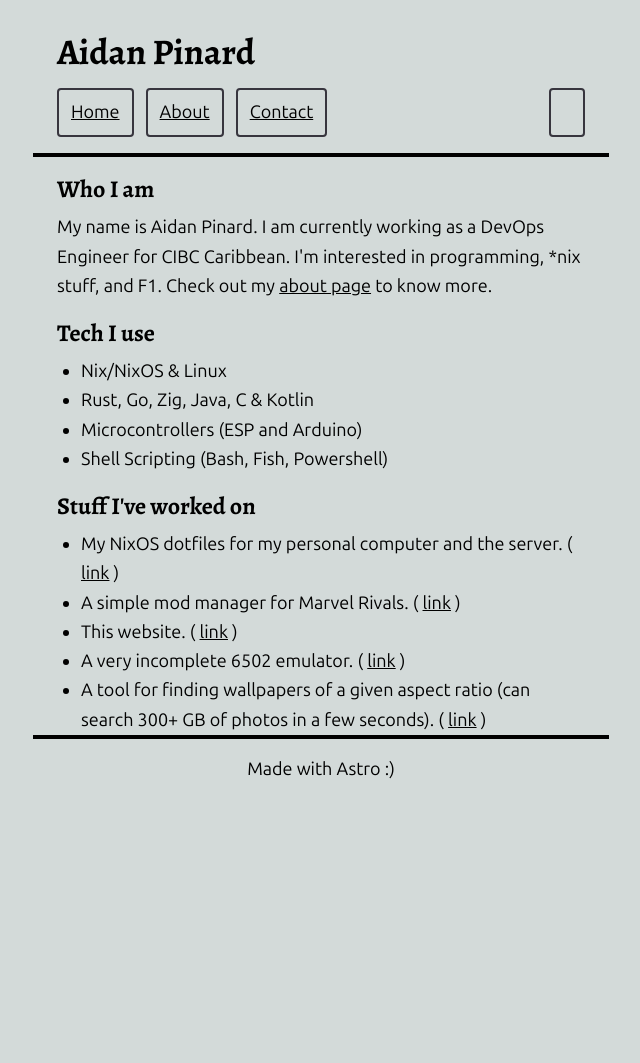
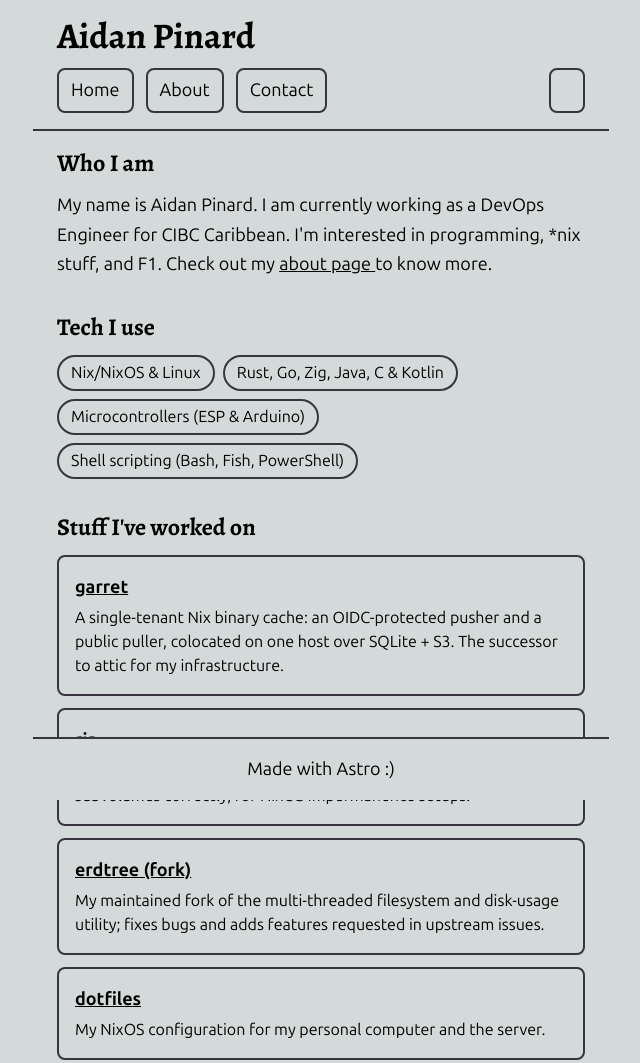
Before and after one commit to jeiang/website, an Astro site: page / in a window 1280 px wide. Shown: the top 1063 px of the page, without its empty margins (319-959 px from the left). Before the commit the page ends 832 px from the top, so only its background shows below. Built offline with nearby package versions, Linux system fonts and the light colour scheme; Astro itself is replaced by a stand-in of ours.

Commit message:
feat: polish site design and update content
- Project list as cards, tech list as chips, contact links as pill grid
- Add garret, rip, and the erdtree fork to projects
- Fix typos on about page
- Fix Footer referencing undefined border colors
- Soften header/footer borders, consistent rounded corners

```diff
--- a/src/components/CustomSection.astro
+++ b/src/components/CustomSection.astro
@@ -2,7 +2,7 @@
 const { title } = Astro.props;
 ---
 
-<section class="pb-4">
-  <h1 class="text-2xl font-header font-bold pb-2">{title}</h1>
+<section class="pb-8">
+  <h1 class="text-2xl font-header font-bold pb-3">{title}</h1>
   <slot />
 </section>
--- a/src/components/Footer.astro
+++ b/src/components/Footer.astro
@@ -2,7 +2,7 @@
 ---
 
 <footer
-  class="border-t-4 border-primary dark:border-secondary sticky z-50 bottom-0 p-4 w-full max-w-xl text-center bg-light dark:bg-dark"
+  class="border-t-2 border-dark dark:border-light sticky z-50 bottom-0 p-4 w-full max-w-xl text-center bg-light dark:bg-dark"
   transition:persist
 >
   Made with Astro :)
--- a/src/components/Header.astro
+++ b/src/components/Header.astro
@@ -3,8 +3,11 @@ import LinkButton from "./LinkButton.astro";
 import ThemeButton from "./ThemeButton.astro";
 ---
 
-<header class="sticky top-0 z-50 px-6 py-4 border-b-4 w-full max-w-xl bg-light dark:bg-dark" transition:persist>
-  <h1 class="text-4xl py-4 font-header font-bold">Aidan Pinard</h1>
+<header
+  class="sticky top-0 z-50 px-6 py-4 border-b-2 w-full max-w-xl bg-light dark:bg-dark border-dark dark:border-light"
+  transition:persist
+>
+  <h1 class="text-4xl pb-3 font-header font-bold">Aidan Pinard</h1>
   <div class="flex flex-row">
     <nav class="flex flex-grow flex-row space-x-3">
       <LinkButton href="/">Home</LinkButton>
--- a/src/components/InlineLink.astro
+++ b/src/components/InlineLink.astro
@@ -5,5 +5,7 @@ const { classes, href, target } = Astro.props;
 <a
   class:list={[classes, "underline hover:text-link visited:text-visited-link"]}
   target={target}
-  href={href}><slot /></a
+  href={href}
 >
+  <slot />
+</a>
--- a/src/components/LinkButton.astro
+++ b/src/components/LinkButton.astro
@@ -5,7 +5,7 @@ const { classes, href, target } = Astro.props;
 <a
   class:list={[
     classes,
-    "underline py-2 px-3 border-2 rounded border-dark dark:border-light",
+    "py-1.5 px-3 border-2 rounded-lg border-dark dark:border-light transition-colors hover:bg-dark hover:text-light dark:hover:bg-light dark:hover:text-dark",
   ]}
   target={target}
   href={href}
--- a/src/components/ThemeButton.astro
+++ b/src/components/ThemeButton.astro
@@ -5,12 +5,13 @@ import { Icon } from "astro-icon/components";
 <theme-button>
   <button
     id="theme-selector"
-    class="py-2 h-full px-4 border-2 rounded border-dark dark:border-light"
-    role="presentation">
-      <Icon data-icon="system" size={24} class="hidden" name="computer" />
-      <Icon data-icon="dark" size={24} class="hidden" name="moon" />
-      <Icon data-icon="light" size={24} class="hidden" name="sun" />
-    </button>
+    class="py-2 h-full px-4 border-2 rounded-lg border-dark dark:border-light"
+    role="presentation"
+  >
+    <Icon data-icon="system" size={24} class="hidden" name="computer" />
+    <Icon data-icon="dark" size={24} class="hidden" name="moon" />
+    <Icon data-icon="light" size={24} class="hidden" name="sun" />
+  </button>
 </theme-button>
 
 <script>
@@ -23,8 +24,10 @@ import { Icon } from "astro-icon/components";
             ? "dark"
             : "system";
       const currentThemeIcon = this.querySelector(`svg[data-icon="${theme}"]`);
-      const otherIcons = this.querySelectorAll(`button > :not(svg[data-icon="${theme}"])`)
-      otherIcons.forEach(node => node.classList.add("hidden"));
+      const otherIcons = this.querySelectorAll(
+        `button > :not(svg[data-icon="${theme}"])`,
+      );
+      otherIcons.forEach((node) => node.classList.add("hidden"));
       currentThemeIcon?.classList.remove("hidden");
     }
 
--- a/src/layouts/Layout.astro
+++ b/src/layouts/Layout.astro
@@ -18,9 +18,12 @@ const { title, description } = Astro.props;
     <meta name="generator" content={Astro.generator} />
     <title>Aidan Pinard - {title}</title>
     <meta name="description" content={description} />
-    <link rel="preconnect" href="https://fonts.googleapis.com">
-    <link rel="preconnect" href="https://fonts.gstatic.com" crossorigin>
-    <link href="https://fonts.googleapis.com/css2?family=Alegreya:ital,wght@0,400..900;1,400..900&family=Ubuntu+Sans:ital,wght@0,100..800;1,100..800&display=swap" rel="stylesheet">
+    <link rel="preconnect" href="https://fonts.googleapis.com" />
+    <link rel="preconnect" href="https://fonts.gstatic.com" crossorigin />
+    <link
+      href="https://fonts.googleapis.com/css2?family=Alegreya:ital,wght@0,400..900;1,400..900&family=Ubuntu+Sans:ital,wght@0,100..800;1,100..800&display=swap"
+      rel="stylesheet"
+    />
     <script is:inline>
       function setTheme() {
         document.documentElement.classList.toggle(
@@ -34,11 +37,12 @@ const { title, description } = Astro.props;
       // document.addEventListener("astro:after-swap", setTheme);
     </script>
   </head>
-  <body
-    class="flex flex-col leading-relaxed min-h-dvh items-center text-lg font-display bg-light dark:bg-dark dark:text-light"
-  >
+  <body class="flex flex-col leading-relaxed min-h-dvh items-center text-lg font-display bg-light dark:bg-dark dark:text-light">
     <Header transition:persist />
-    <main class="flex-grow w-full max-w-xl py-4 px-6" transition:name="main-content">
+    <main
+      class="flex-grow w-full max-w-xl py-4 px-6"
+      transition:name="main-content"
+    >
       <slot />
     </main>
     <Footer transition:persist />
--- a/src/pages/about.astro
+++ b/src/pages/about.astro
@@ -14,13 +14,13 @@ const interests = [
     name: "Rust",
     link: "https://rust-lang.org",
     content:
-      "Rust is pretty well known by know, but I like to mention it because its what really got me into properly modelling the domain of what I was working on when writing software. I don't write as much as I would like to right now, but I do use it a lot when doing embedded code (e.g. on my ESP32).",
+      "Rust is pretty well known by now, but I like to mention it because it's what really got me into properly modelling the domain of what I was working on when writing software. I don't write as much as I would like to right now, but I do use it a lot when doing embedded code (e.g. on my ESP32).",
   },
   {
     name: "Zig",
     link: "https://ziglang.org",
     content:
-      "One of my favorite languages to write in, because its simple yet flexible. It does have a breaking changes every once in a while (since it hasn't hit 1.0 yet), and the LSP is not that great, but comptime basically gives you coding superpowers.",
+      "One of my favorite languages to write in, because it's simple yet flexible. It does have breaking changes every once in a while (since it hasn't hit 1.0 yet), and the LSP is not that great, but comptime basically gives you coding superpowers.",
   },
   {
     name: "Go",
@@ -35,20 +35,17 @@ const interests = [
   <CustomSection title="About Me">
     <p>
       I am from Trinidad and have a BSc. in Electrical and Computer Engineering
-      at UWI St. Augustine. I currently work as a DevOps Engineer at <InlineLink
-        href="https://cibcfcib.com">CIBC Caribbean</InlineLink
-      > and I occasionally do some personal projects on the side. Since getting into
+      at UWI St. Augustine. I currently work as a DevOps Engineer at{" "}
+      <InlineLink href="https://cibcfcib.com">CIBC Caribbean</InlineLink> and I
+      occasionally do some personal projects on the side. Since getting into
       tech, some of the things I've been interested in are:
     </p>
     <ul class="list-disc pl-6 pb-4 list-outside">
-      {
-        interests.map((item) => (
-          <li>
-            <InlineLink href={item.link}>{item.name}</InlineLink>:{" "}
-            {item.content}
-          </li>
-        ))
-      }
+      {interests.map((item) => (
+        <li>
+          <InlineLink href={item.link}>{item.name}</InlineLink>: {item.content}
+        </li>
+      ))}
     </ul>
     <p>
       Outside of tech, I like watching F1 (my favorite drivers are Alonso and
@@ -60,7 +57,9 @@ const interests = [
   <CustomSection title="About this site">
     <p>This website was made with:</p>
     <ul class="list-disc pl-6 pb-4 list-outside">
-      <li><InlineLink href="https://astro.build/">Astro</InlineLink></li>
+      <li>
+        <InlineLink href="https://astro.build/">Astro</InlineLink>
+      </li>
       <li>
         <InlineLink href="https://tailwindcss.com/">Tailwind CSS</InlineLink>
       </li>
--- a/src/pages/contact.astro
+++ b/src/pages/contact.astro
@@ -24,15 +24,18 @@ const links = [
 
 <Layout title="Contact" description="Contact me!">
   <CustomSection title="Contact Me">
-    <p class="py-2">You can contact me (or see what I'm up to) via:</p>
-    <ul class="list-disc list-inside">
-      {
-        links.map((item) => (
-          <li>
-            <InlineLink href={item.link}>{item.content}</InlineLink>
-          </li>
-        ))
-      }
+    <p class="pb-4">You can contact me (or see what I'm up to) via:</p>
+    <ul class="grid grid-cols-1 sm:grid-cols-2 gap-2">
+      {links.map((item) => (
+        <li>
+          <InlineLink
+            href={item.link}
+            classes="block border-2 rounded-lg px-4 py-2 no-underline hover:bg-dark hover:text-light dark:hover:bg-light dark:hover:text-dark border-dark dark:border-light"
+          >
+            {item.content}
+          </InlineLink>
+        </li>
+      ))}
     </ul>
   </CustomSection>
 </Layout>
--- a/src/pages/index.astro
+++ b/src/pages/index.astro
@@ -6,28 +6,54 @@ import InlineLink from "../components/InlineLink.astro";
 const interests = [
   "Nix/NixOS & Linux",
   "Rust, Go, Zig, Java, C & Kotlin",
-  "Microcontrollers (ESP and Arduino)",
-  "Shell Scripting (Bash, Fish, Powershell)",
+  "Microcontrollers (ESP & Arduino)",
+  "Shell scripting (Bash, Fish, PowerShell)",
 ];
 
 const stuffIWorkedOn = [
   {
-    content: "My NixOS dotfiles for my personal computer and the server.",
-    link: "https://github.com/jeiang/.dotfiles",
+    name: "garret",
+    link: "https://github.com/jeiang/garret",
+    content:
+      "A single-tenant Nix binary cache: an OIDC-protected pusher and a public puller, colocated on one host over SQLite + S3. The successor to attic for my infrastructure.",
   },
   {
-    content: "A simple mod manager for Marvel Rivals.",
-    link: "https://github.com/jeiang/rivals-mod-manager",
-  },
-  { content: "This website.", link: "https://github.com/jeiang/website" },
-  {
-    content: "A very incomplete 6502 emulator.",
-    link: "https://github.com/jeiang/6502-emulator",
+    name: "rip",
+    link: "https://github.com/jeiang/ripper",
+    content:
+      "A rip-style trash CLI for Linux that handles bind mounts and btrfs subvolumes correctly, for NixOS impermanence setups.",
   },
   {
+    name: "erdtree (fork)",
+    link: "https://github.com/jeiang/erdtree",
+    content:
+      "My maintained fork of the multi-threaded filesystem and disk-usage utility; fixes bugs and adds features requested in upstream issues.",
+  },
+  {
+    name: "dotfiles",
+    link: "https://github.com/jeiang/.dotfiles",
+    content: "My NixOS configuration for my personal computer and the server.",
+  },
+  {
+    name: "rivals-mod-manager",
+    link: "https://github.com/jeiang/rivals-mod-manager",
+    content: "A simple mod manager for Marvel Rivals.",
+  },
+  {
+    name: "wallpaper-finder",
+    link: "https://github.com/jeiang/wallpaper-finder",
     content:
       "A tool for finding wallpapers of a given aspect ratio (can search 300+ GB of photos in a few seconds).",
-    link: "https://github.com/jeiang/wallpaper-finder",
+  },
+  {
+    name: "6502-emulator",
+    link: "https://github.com/jeiang/6502-emulator",
+    content: "A very incomplete 6502 emulator.",
+  },
+  {
+    name: "This website",
+    link: "https://github.com/jeiang/website",
+    content: "The site you're looking at, built with Astro and Tailwind.",
   },
 ];
 ---
@@ -41,19 +67,24 @@ const stuffIWorkedOn = [
     </p>
   </CustomSection>
   <CustomSection title="Tech I use">
-    <ul class="list-disc pl-6 list-outside">
-      {interests.map((item) => <li>{item}</li>)}
+    <ul class="flex flex-wrap gap-2">
+      {interests.map((item) => (
+        <li class="border-2 rounded-full px-3 py-1 text-base border-dark dark:border-light">
+          {item}
+        </li>
+      ))}
     </ul>
   </CustomSection>
   <CustomSection title="Stuff I've worked on">
-    <ul class="list-disc pl-6 list-outside">
-      {
-        stuffIWorkedOn.map((item) => (
-          <li>
-            {item.content} (<InlineLink href={item.link}>link</InlineLink>)
-          </li>
-        ))
-      }
+    <ul class="flex flex-col gap-3">
+      {stuffIWorkedOn.map((item) => (
+        <li class="border-2 rounded-lg p-4 border-dark dark:border-light">
+          <InlineLink href={item.link} classes="font-bold no-underline">
+            {item.name}
+          </InlineLink>
+          <p class="text-base pt-1">{item.content}</p>
+        </li>
+      ))}
     </ul>
   </CustomSection>
 </Layout>
```
